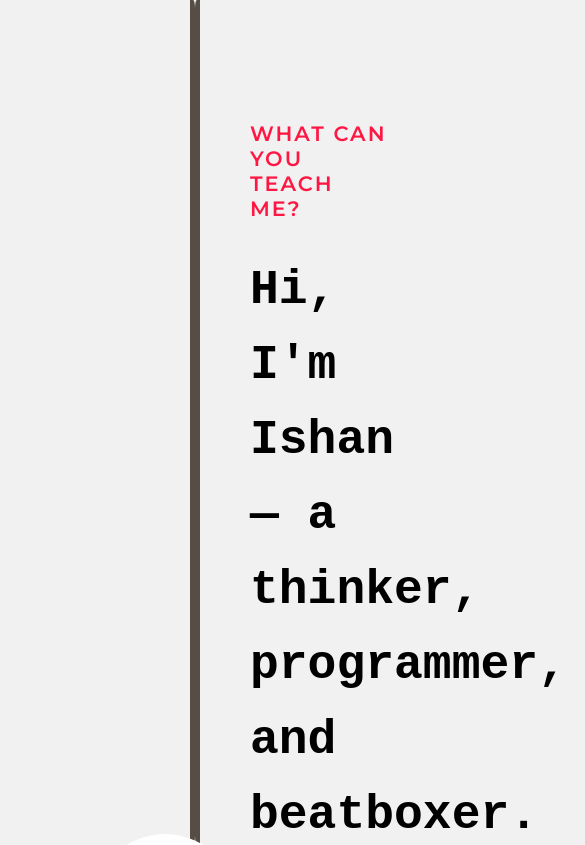
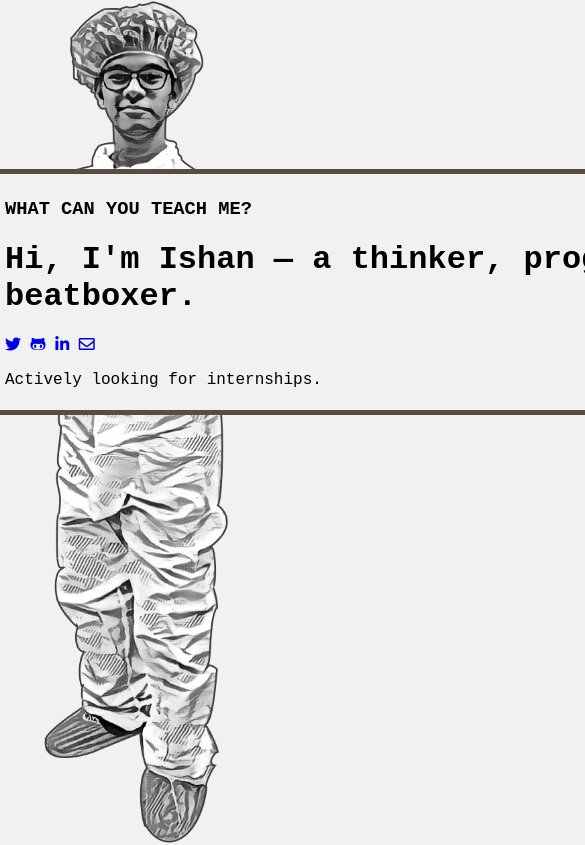
Before and after one commit to IshanArya/ishanarya.github.io, a plain HTML site: page index.html in a window 390 px wide. Shown: the top 845 px of the page, 585 px wide, since content can reach past the window. Drawn offline with Linux system fonts and the light colour scheme.

Commit message:
Testing rendering on mobile

```diff
--- a/css/main.css
+++ b/css/main.css
@@ -1,12 +1,16 @@
+@viewport {
+	width: device-width ;
+	zoom: 1.0 ;
+}
 :root {
-	--darkestGrey: #3C3C3C;
-	--darkGrey: #555555;
+	--newspaper: #f1f1f1;
+	--crease: #564e46;
 	--normalgrey: #5D5D5D;
 	--lightGrey: #6F6F6F;
 	--lightestGrey: #ADADAD;
 }
 html {
-	background-color: #f1f1f1;
+	background-color: var(--newspaper);
 	background-repeat: no-repeat;
 	background-position: center;
 	background-size: cover;
@@ -20,21 +24,90 @@ body {
 	margin: 0;
 }
 
+@-webkit-keyframes blink {
+    from {
+        opacity: 0;
+    }
+
+    50% {
+        opacity: 0;
+    }
+
+    51% {
+        opacity: 1;
+    }
+
+    to {
+        opacity: 1;
+    }
+}
+@keyframes blink {
+    from {
+        opacity: 0;
+    }
+
+    50% {
+        opacity: 0;
+    }
+
+    51% {
+        opacity: 1;
+    }
+
+    to {
+        opacity: 1;
+    }
+}
+#cursor {
+    -webkit-animation: blink 1s linear infinite;
+    animation: blink 1s linear infinite;
+}
+
+@media screen and (max-width:629px) {
+	.container {
+		position: absolute;
+		width: 100vh;
+		margin: 0;
+		box-sizing: border-box;
+		border: none;
+	}
+	#picture {
+		z-index: -1;
+		height: 100vh;
+		text-align: left;
+		padding: 0;
+		/*border-bottom: 5px solid var(--crease);*/
+	}
+	.helper {
+		height: 100%;
+		vertical-align: middle;
+		display: inline-block;
+	}
+	#image {
+		display: inline-block;
+		vertical-align: middle;
+		height: 100%;
+	}
+	#content {
+		top: 20vh;
+		background-color: var(--newspaper);
+		border-top: 5px solid var(--crease);
+		border-bottom: 5px solid var(--crease);
+		padding: 5px;
+	}
+}
+
+@media screen and (min-width: 630px) {
 	.container {
 		height: 100vh;
 		width: 50%;
 		margin: 0;
 		box-sizing: border-box;
 		border: none;
-	display: block;
 	}
 	#picture {
-	position: relative;
 		text-align: center;
 		float: left;
-	background-repeat: no-repeat;
-	background-position: center;
-	background-size: cover;
 		padding: 10px;
 		border-right: 5px solid #564e46;
 		border-radius: 1%;
@@ -46,9 +119,7 @@ body {
 	}
 	#image {
 		background-color: white;
-	padding: 20px;
-	padding-left: 50px;
-	padding-right: 50px;
+		padding: 20px 50px;
 		display: inline-block;
 		vertical-align: middle;
 		width: 210px;
@@ -76,45 +147,7 @@ body {
 		font-weight: 700;
 		line-height: 75px;
 	}
-@-webkit-keyframes blink {
-    from {
-        opacity: 0;
-    }
 
-    50% {
-        opacity: 0;
-    }
-
-    51% {
-        opacity: 1;
-    }
-
-    to {
-        opacity: 1;
-    }
-}
-
-@keyframes blink {
-    from {
-        opacity: 0;
-    }
-
-    50% {
-        opacity: 0;
-    }
-
-    51% {
-        opacity: 1;
-    }
-
-    to {
-        opacity: 1;
-    }
-}
-#cursor {
-    -webkit-animation: blink 1s linear infinite;
-    animation: blink 1s linear infinite;
-}
 	#shortcuts {
 		height: 60px;
 		vertical-align: bottom;
@@ -135,3 +168,4 @@ body {
 		font-size: 1em;
 		font-weight: 700;
 	}
+}
--- a/index.html
+++ b/index.html
@@ -2,6 +2,8 @@
 <html>
 	<head>
 		<title>Ishan Arya</title>
+
+		<meta name="viewport" content="width=device-width, initial-scale=1">
 
 		<link rel="apple-touch-icon-precomposed" sizes="152x152" href="res/img/logo1.png">
     	<link rel="shortcut icon" href="res/img/logo1.png">
```
Lines whose indentation alone changed are shown as unchanged.
